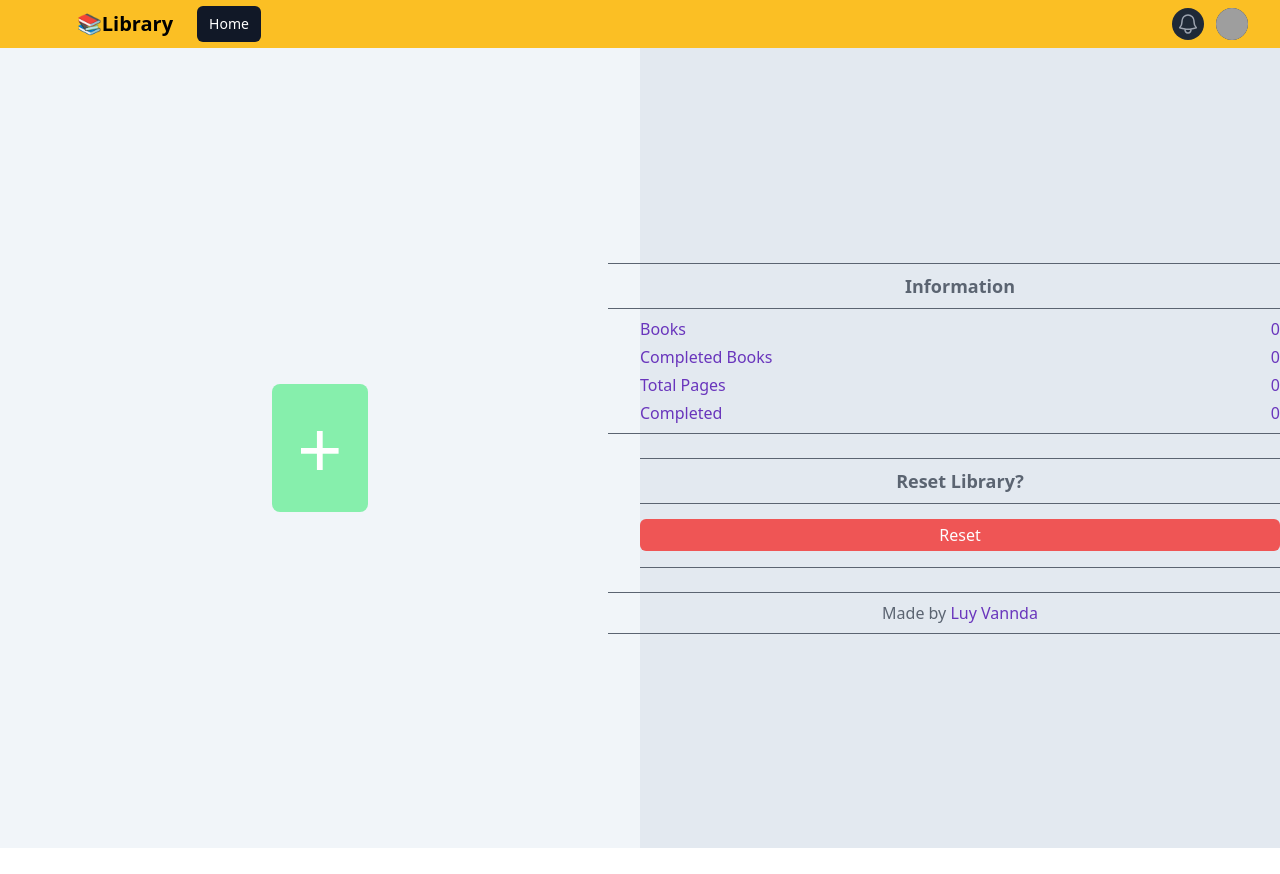
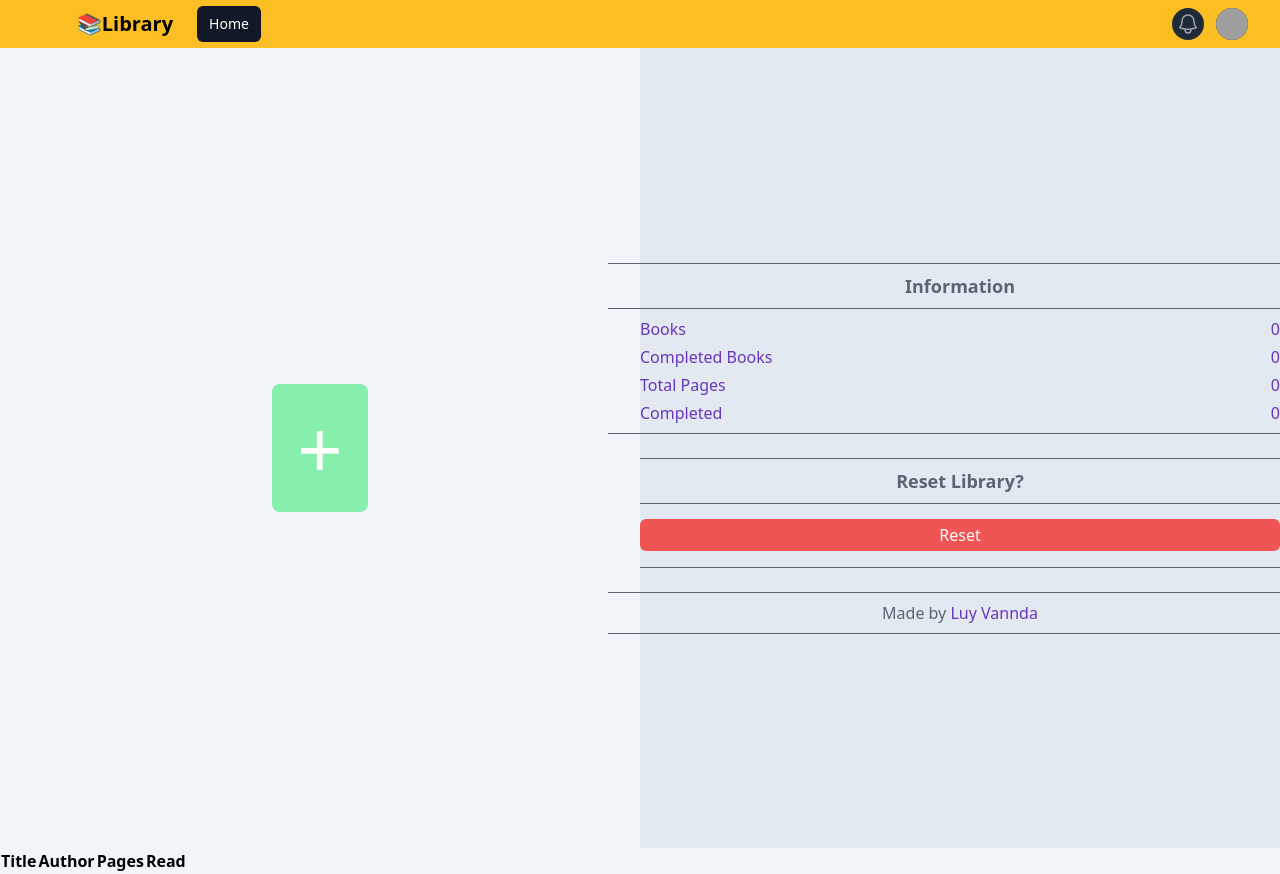
Before and after one commit to luyvannda/odin-library, a React (Vite) app: page / in a window 1280 px wide. Before the commit the page ends 848 px from the top, so only its background shows below. Built offline with nearby package versions, Linux system fonts and the light colour scheme; grey boxes are pictures that could not be loaded.

Commit message:
working on form element

```diff
--- a/src/App.tsx
+++ b/src/App.tsx
@@ -1,5 +1,6 @@
 import "./App.css";
 import Form from "./components/Form";
+import Library from "./components/Library";
 import NavBar from "./components/NavBar";
 import Summary from "./components/Summary";
 import { Book } from "./constant/types";
@@ -15,12 +16,15 @@ const App: FC = () => {
     setAddIsClicked((prevState) => !prevState);
   };
 
-  const addBook = (newBook: Book) => {
+  const addBook = (newBook: Book, e: { preventdefault: () => void }) => {
+    e.preventdefault();
     setBook((prevBook) => [...prevBook, newBook]);
   };
 
   return (
-    <div className="min-h-screen overflow-x-hidden bg-slate-100">
+    <div
+      className={`min-h-screen overflow-x-hidden bg-slate-100 ${addIsClicked ? "opacity-25" : ""}`}
+    >
       <NavBar setIsOpenNav={setIsOpenNav} />
 
       <div className="lg:hidden">{isOpenNav && <Summary />}</div>
@@ -28,7 +32,7 @@ const App: FC = () => {
       <div className="grid lg:grid-cols-2">
         {addIsClicked && (
           <div className="absolute">
-            <Form book={book} onSubmit={addBook} />
+            <Form onSubmit={addBook} />
           </div>
         )}
         <div className="group flex items-center justify-center py-40 ">
@@ -43,6 +47,7 @@ const App: FC = () => {
           <Summary />
         </div>
       </div>
+      <Library book={book} />
     </div>
   );
 };
--- a/src/components/Form.tsx
+++ b/src/components/Form.tsx
@@ -1,32 +1,20 @@
 import { FC } from "react";
-import { Book } from "../constant/types";
 
-interface LibraryProps {
-  book: Book[];
+interface FormProps {
+  onSubmit: () => void;
 }
 
-const Form: FC<LibraryProps> = ({ book }) => {
+const Form: FC<FormProps> = ({ onSubmit }) => {
   return (
-    <table>
-      <thead>
-        <tr>
-          <th>Title</th>
-          <th>Author</th>
-          <th>Pages</th>
-          <th>Read</th>
-        </tr>
-      </thead>
-      <tbody>
-        {book.map((item) => (
-          <tr key={item.id}>
-            <td>{item.title}</td>
-            <td>{item.author}</td>
-            <td>{item.pages}</td>
-            <td>{item.readStatus ? "Read" : "Not Read"}</td>
-          </tr>
-        ))}
-      </tbody>
-    </table>
+    <div>
+      <h2>Add New Book</h2>
+      <form onSubmit={onSubmit}>
+        <input type="text" placeholder="Title" />
+        <input type="text" placeholder="Author" />
+        <input type="text" placeholder="Total pages" />
+        <input type="text" placeholder="Completed pages" />
+      </form>
+    </div>
   );
 };
 
--- /dev/null
+++ b/src/components/Library.tsx
@@ -0,0 +1,33 @@
+import { FC } from "react";
+import { Book } from "../constant/types";
+
+interface LibraryProps {
+  book: Book[];
+}
+
+const Library: FC<LibraryProps> = ({ book }) => {
+  return (
+    <table>
+      <thead>
+        <tr>
+          <th>Title</th>
+          <th>Author</th>
+          <th>Pages</th>
+          <th>Read</th>
+        </tr>
+      </thead>
+      <tbody>
+        {book.map((item) => (
+          <tr key={item.id}>
+            <td>{item.title}</td>
+            <td>{item.author}</td>
+            <td>{item.pages}</td>
+            <td>{item.readStatus ? "Read" : "Not Read"}</td>
+          </tr>
+        ))}
+      </tbody>
+    </table>
+  );
+};
+
+export default Library;
--- a/tailwind.config.js
+++ b/tailwind.config.js
@@ -4,9 +4,18 @@ export default {
   theme: {
     extend: {
       animation: {
+        appear: "appear 1.5s ease-in-out",
         spinClockwise: "spinClockwise 1.5s ease-in-out",
       },
       keyframes: {
+        appear: {
+          "0%": {
+            opacity: "0",
+          },
+          "100%": {
+            opacity: "1",
+          },
+        },
         spinClockwise: {
           "0%": {
             transform: "rotate(0)",
```
Also changed, not shown: 1 other file (tests, documents, lock files or other folders).
